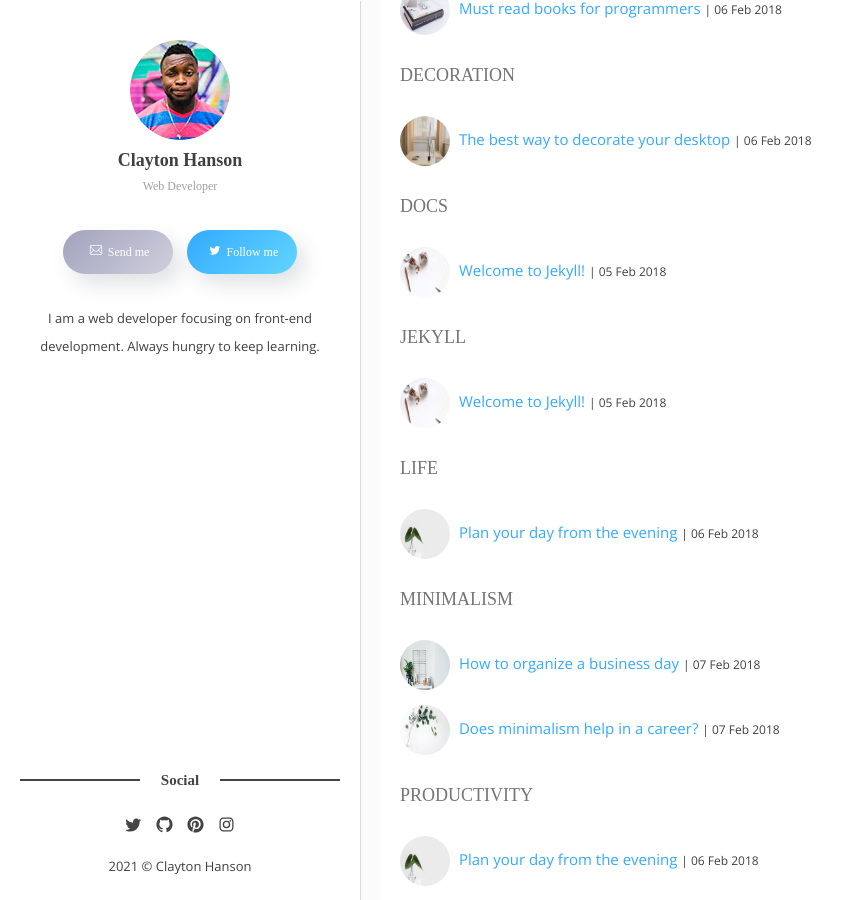
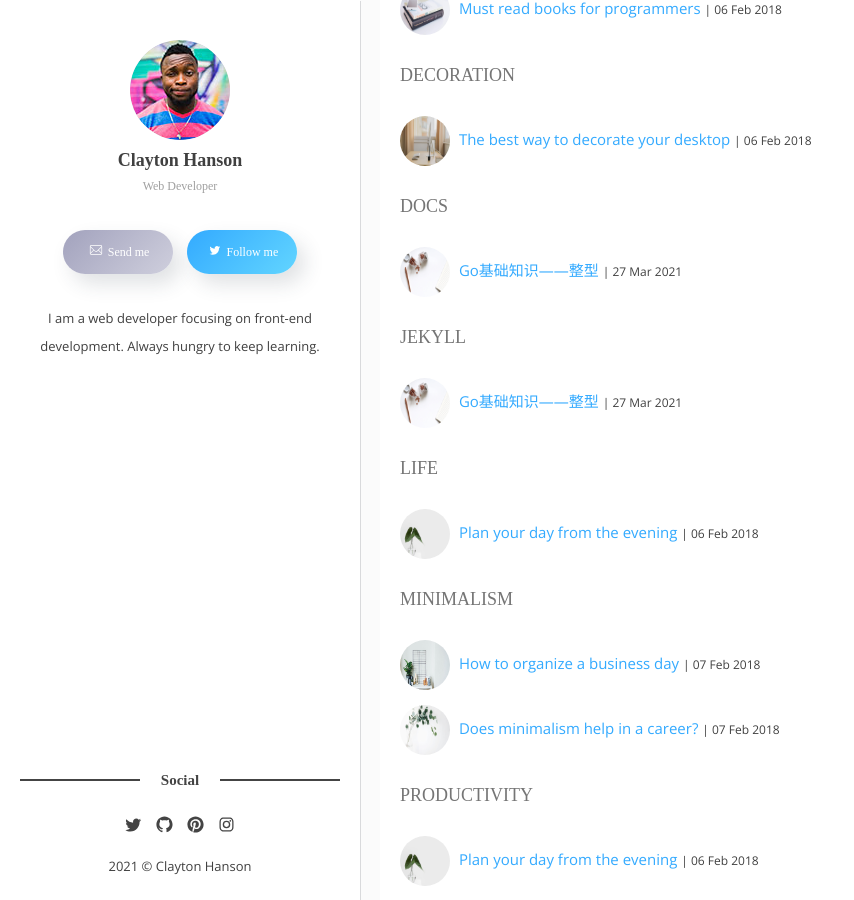
Before and after one commit to changshuchao/changshuchao-test.github.io, a Jekyll site: the page built from tags.html, in a window 1280 px wide and 900 px high, scrolled down 314 px. Shown: the whole window, without its empty margins (0-854 px from the left). Built offline with Jekyll 4.4.1, drawn with Linux system fonts in a browser that asks for light colours; some web fonts are replaced; some of the changed lines change nothing that is shown.

Commit message:
Update 2018-02-05-welcome-to-jekyll.markdown
测试

````diff
--- a/_posts/2018-02-05-welcome-to-jekyll.markdown
+++ b/_posts/2018-02-05-welcome-to-jekyll.markdown
@@ -1,27 +1,105 @@
 ---
 layout: post
-title: "Welcome to Jekyll!"
-date: 2018-02-05 15:13:18 +0200
+title: "Go基础知识——整型"
+date: 2021-03-27
 image: 12.jpg
 tags: [jekyll, docs]
 categories: jekyll
 ---
-You’ll find this post in your `_posts` directory. Go ahead and edit it and re-build the site to see your changes. You can rebuild the site in many different ways, but the most common way is to run `jekyll serve`, which launches a web server and auto-regenerates your site when a file is updated.
 
-To add new posts, simply add a file in the `_posts` directory that follows the convention `YYYY-MM-DD-name-of-post.ext` and includes the necessary front matter. Take a look at the source for this post to get an idea about how it works.
+### 1. 整型的10个类型图示
 
-Jekyll also offers powerful support for code snippets:
+![图片.png](https://icenterapi.zte.com.cn/group2/M01/6B/59/Ch4UfWBcABiACCCeAABVG7b19lA284.png)
 
-{% highlight ruby %}
-def print_hi(name)
-  puts "Hi, #{name}"
-end
-print_hi('Tom')
-#=> prints 'Hi, Tom' to STDOUT.
-{% endhighlight %}
+int 和 uint 的区别就在于一个 `u`，有 `u` 说明是无符号，没有 `u`代表有符号。
 
-Check out the [Jekyll docs][jekyll-docs] for more info on how to get the most out of Jekyll. File all bugs/feature requests at [Jekyll’s GitHub repo][jekyll-gh]. If you have questions, you can ask them on [Jekyll Talk][jekyll-talk].
 
-[jekyll-docs]: https://jekyllrb.com/docs/home
-[jekyll-gh]:   https://github.com/jekyll/jekyll
-[jekyll-talk]: https://talk.jekyllrb.com/
+
+### 2. 有无符号的区别
+
+以 `int8` 和 `uint8` 举例，8 代表 8个bit，能表示的数值个数有 2^8 = 256。
+
+uint8 是无符号，能表示的都是正数，0-255，刚好256个数。
+
+int8 是有符号，既可以正数，也可以负数，那怎么办？对半分呗，-128-127，也刚好 256个数。
+
+
+
+### 3. 使用注意
+
+int8 int16 int32 int64 这几个类型的最后都有一个数值，这表明了它们能表示的数值个数是固定的。
+
+而 int 并没有指定它的位数，说明它的大小，是可以变化的，那根据什么变化呢？
+
+- 当你在32位的系统下，int 和 uint 都占用 4个字节，也就是32位。
+- 若你在64位的系统下，int 和 uint 都占用 8个字节，也就是64位。
+
+出于这个原因，在某些场景下，你应当避免使用 int 和 uint ，而使用更加精确的 int32 和 int64，比如在二进制传输、读写文件的结构描述（为了保持文件的结构不会受到不同编译目标平台字节长度的影响）
+
+
+
+### 4. 不同进制的表示方法（`0b`、`0o`、0x）
+
+2进制：以`0b`或`0B`为前缀
+
+```
+var num01 int = 0b1100
+```
+
+8进制：以`0o`或者 `0O`为前缀
+
+```
+var num02 int = 0o14
+```
+
+16进制：以`0x` 为前缀
+
+```
+var num03 int = 0xC
+```
+
+下面用一段代码分别使用二进制、8进制、16进制来表示 10 进制的数值：12
+
+
+
+```go
+package main
+
+import (
+    "fmt"
+)
+func main() {
+    var num01 int = 0b1100
+    var num02 int = 0o14
+    var num03 int = 0xC
+
+    fmt.Printf("2进制数 %b 表示的是: %d \n", num01, num01)
+    fmt.Printf("8进制数 %o 表示的是: %d \n", num02, num02)
+    fmt.Printf("16进制数 %X 表示的是: %d \n", num03, num03)
+}
+```
+
+输出如下
+
+```
+2进制数 1100 表示的是: 12
+8进制数 14 表示的是: 12
+16进制数 C 表示的是: 12
+```
+
+
+
+### 5. fmt标准化输出
+
+```
+%b    表示为二进制
+%c    该值对应的unicode码值
+%d    表示为十进制
+%o    表示为八进制
+%q    该值对应的单引号括起来的go语法字符字面值，必要时会采用安全的转义表示
+%x    表示为十六进制，使用a-f
+%X    表示为十六进制，使用A-F
+%U    表示为Unicode格式：U+1234，等价于"U+%04X"
+%E    用科学计数法表示
+%f    用浮点数表示
+```
````
